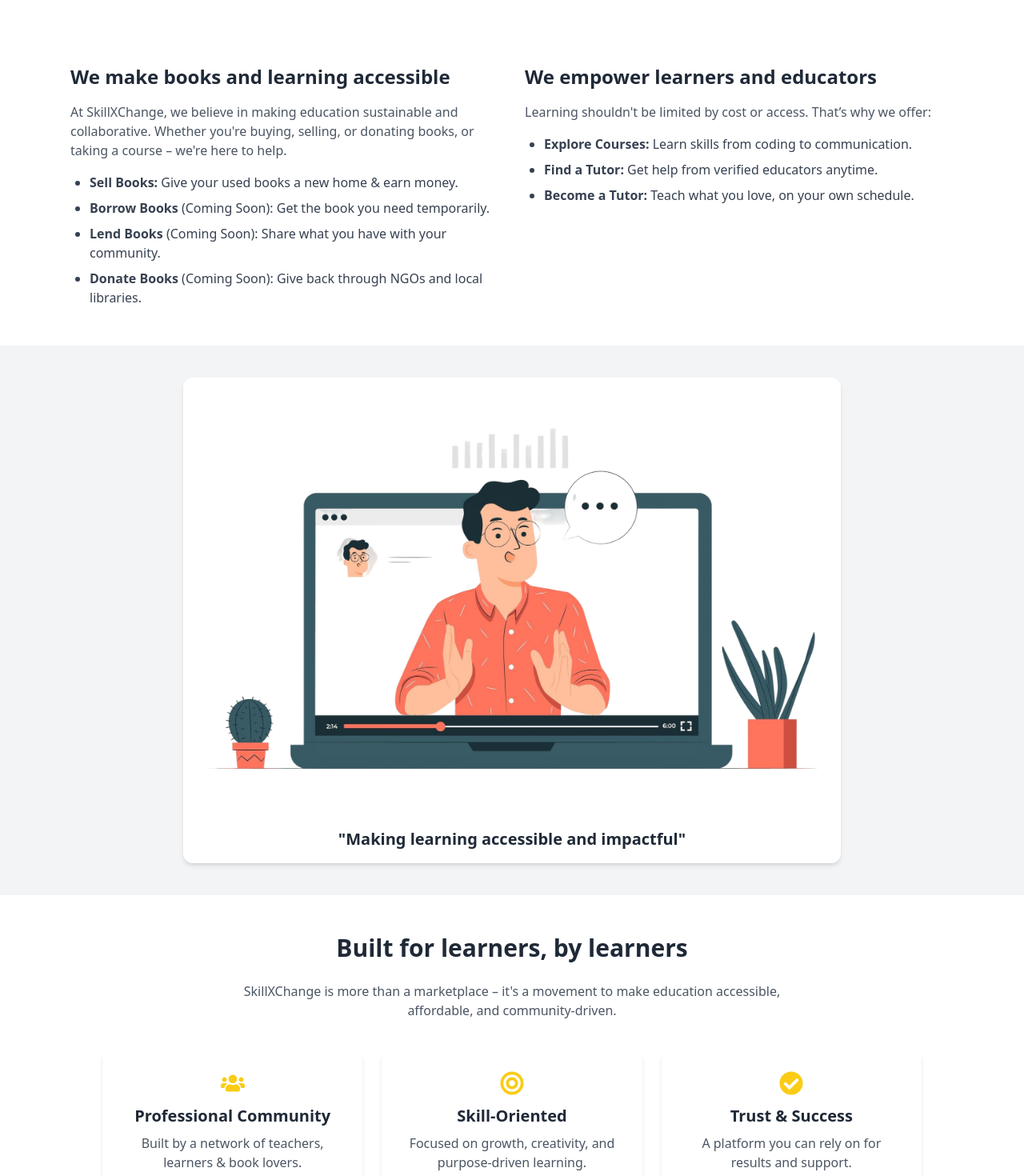
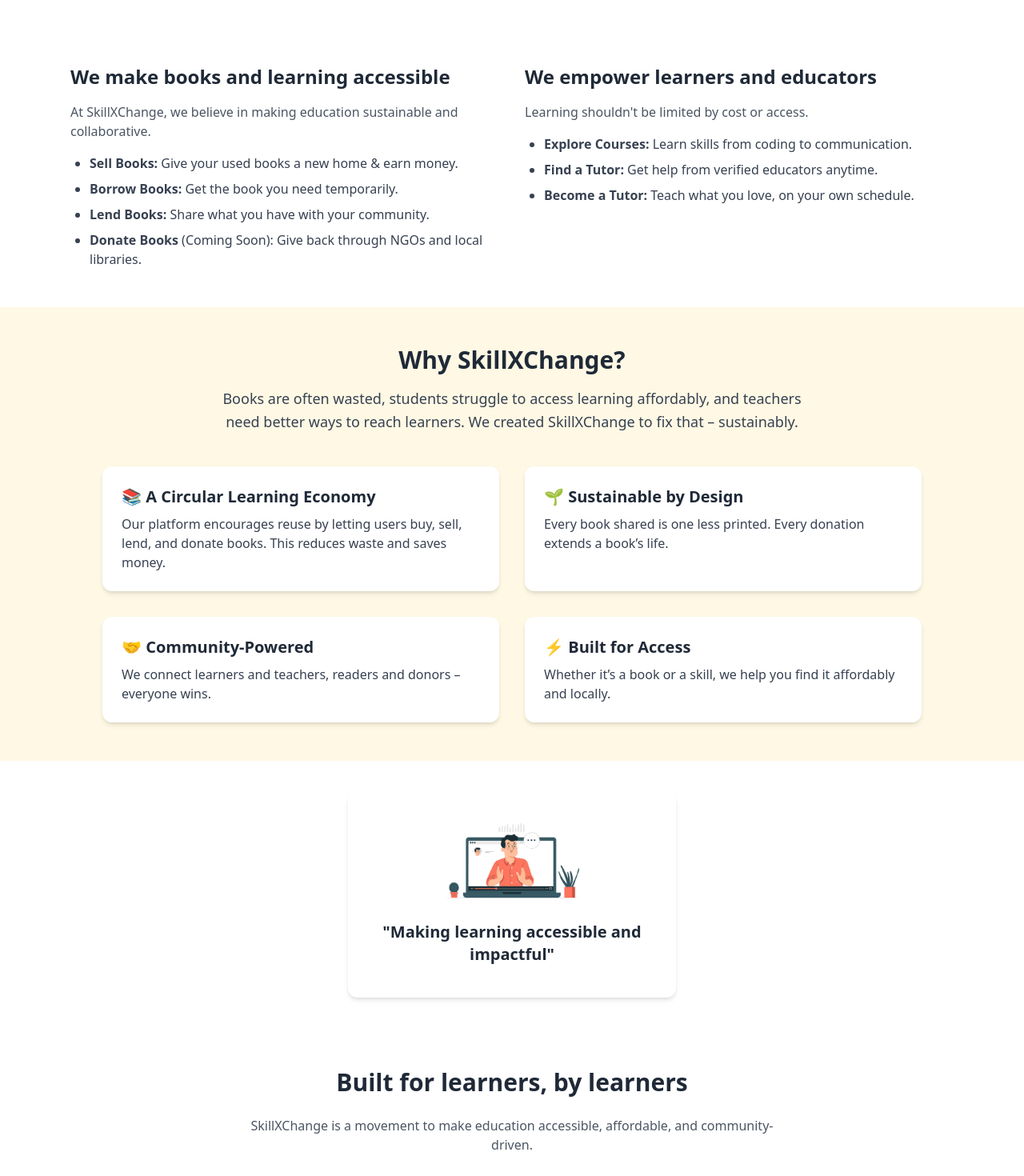
Before and after one commit to verma-riya20/SkillXhange, a React (Vite) app in the folder Frontend/: page /about in a window 1280 px wide. Shown: the part 520-1990 px from the top of the page at 80% size. Built offline with nearby package versions, Linux system fonts and the light colour scheme.

Commit message:
about page

```diff
--- a/Frontend/src/components/About.jsx
+++ b/Frontend/src/components/About.jsx
@@ -1,9 +1,5 @@
 import React from "react";
-import {
-  FaUsers,
-  FaBullseye,
-  FaCheckCircle,
-} from "react-icons/fa";
+import { FaUsers, FaBullseye, FaCheckCircle } from "react-icons/fa";
 
 export default function AboutPage() {
   return (
@@ -65,26 +61,13 @@
             We make books and learning accessible
           </h3>
           <p className="text-gray-600 mb-4">
-            At SkillXChange, we believe in making education sustainable and
-            collaborative. Whether you're buying, selling, or donating books,
-            or taking a course – we're here to help.
+            At SkillXChange, we believe in making education sustainable and collaborative.
           </p>
           <ul className="list-disc pl-6 text-gray-700 space-y-2">
-            <li>
-              <strong>Sell Books:</strong> Give your used books a new home &
-              earn money.
-            </li>
-            <li>
-              <strong>Borrow Books</strong> (Coming Soon): Get the book you need
-              temporarily.
-            </li>
-            <li>
-              <strong>Lend Books</strong> (Coming Soon): Share what you have
-              with your community.
-            </li>
-            <li>
-              <strong>Donate Books</strong> (Coming Soon): Give back through NGOs and local libraries.
-            </li>
+            <li><strong>Sell Books:</strong> Give your used books a new home & earn money.</li>
+            <li><strong>Borrow Books:</strong> Get the book you need temporarily.</li>
+            <li><strong>Lend Books:</strong> Share what you have with your community.</li>
+            <li><strong>Donate Books</strong> (Coming Soon): Give back through NGOs and local libraries.</li>
           </ul>
         </div>
 
@@ -93,34 +76,61 @@
             We empower learners and educators
           </h3>
           <p className="text-gray-600 mb-4">
-            Learning shouldn't be limited by cost or access. That’s why we offer:
+            Learning shouldn't be limited by cost or access.
           </p>
           <ul className="list-disc pl-6 text-gray-700 space-y-2">
-            <li>
-              <strong>Explore Courses:</strong> Learn skills from coding to
-              communication.
-            </li>
-            <li>
-              <strong>Find a Tutor:</strong> Get help from verified educators
-              anytime.
-            </li>
-            <li>
-              <strong>Become a Tutor:</strong> Teach what you love, on your own
-              schedule.
-            </li>
+            <li><strong>Explore Courses:</strong> Learn skills from coding to communication.</li>
+            <li><strong>Find a Tutor:</strong> Get help from verified educators anytime.</li>
+            <li><strong>Become a Tutor:</strong> Teach what you love, on your own schedule.</li>
           </ul>
         </div>
       </section>
 
-      {/* Founder Quote Section */}
-      <section className="px-6 py-10 flex flex-col items-center bg-gray-100">
-        <div className="w-full md:w-2/3">
-          <div className="bg-white rounded-xl shadow-md overflow-hidden">
-            <img
-              src="/images/image2.png"
-              alt="Founder"
-              className="w-full"
-            />
+      {/* Why SkillXChange Section */}
+      <section className="px-6 py-12 bg-[#fef8e4] text-center">
+        <h3 className="text-3xl font-bold mb-4">Why SkillXChange?</h3>
+        <p className="max-w-3xl mx-auto text-gray-700 text-lg leading-relaxed">
+          Books are often wasted, students struggle to access learning affordably, and teachers need better ways to reach learners. We created SkillXChange to fix that – sustainably.
+        </p>
+        <div className="mt-10 grid grid-cols-1 md:grid-cols-2 gap-8 max-w-5xl mx-auto text-left">
+          <div className="bg-white rounded-xl shadow-md p-6">
+            <h4 className="text-xl font-semibold mb-2">📚 A Circular Learning Economy</h4>
+            <p className="text-gray-700">
+              Our platform encourages reuse by letting users buy, sell, lend, and donate books. This reduces waste and saves money.
+            </p>
+          </div>
+          <div className="bg-white rounded-xl shadow-md p-6">
+            <h4 className="text-xl font-semibold mb-2">🌱 Sustainable by Design</h4>
+            <p className="text-gray-700">
+              Every book shared is one less printed. Every donation extends a book’s life.
+            </p>
+          </div>
+          <div className="bg-white rounded-xl shadow-md p-6">
+            <h4 className="text-xl font-semibold mb-2">🤝 Community-Powered</h4>
+            <p className="text-gray-700">
+              We connect learners and teachers, readers and donors – everyone wins.
+            </p>
+          </div>
+          <div className="bg-white rounded-xl shadow-md p-6">
+            <h4 className="text-xl font-semibold mb-2">⚡ Built for Access</h4>
+            <p className="text-gray-700">
+              Whether it’s a book or a skill, we help you find it affordably and locally.
+            </p>
+          </div>
+        </div>
+      </section>
+
+      {/* Founder Section */}
+      <section className="px-6 py-10 flex flex-col items-center ">
+      <div className="w-full md:w-1/3">
+    <div className="bg-white rounded-xl shadow-md overflow-hidden text-center p-6">
+      <div className="w-full md:w-1/2 mx-auto">
+        <img
+          src="/images/image2.png"
+          alt="Founder"
+          className="w-full rounded-lg"
+        />
+      </div>
             <div className="p-4 text-center">
               <p className="text-xl font-semibold">
                 "Making learning accessible and impactful"
@@ -131,14 +141,11 @@
         </div>
       </section>
 
-      {/* Value Icons Section */}
+      {/* Icon Values Section */}
       <section className="py-12 px-6 text-center">
-        <h3 className="text-3xl font-bold mb-6">
-          Built for learners, by learners
-        </h3>
+        <h3 className="text-3xl font-bold mb-6">Built for learners, by learners</h3>
         <p className="max-w-2xl mx-auto mb-10 text-gray-600">
-          SkillXChange is more than a marketplace – it's a movement to make
-          education accessible, affordable, and community-driven.
+          SkillXChange is a movement to make education accessible, affordable, and community-driven.
         </p>
         <div className="grid grid-cols-1 md:grid-cols-3 gap-6 max-w-5xl mx-auto">
           <div className="bg-white p-6 rounded-lg shadow-md">
```
